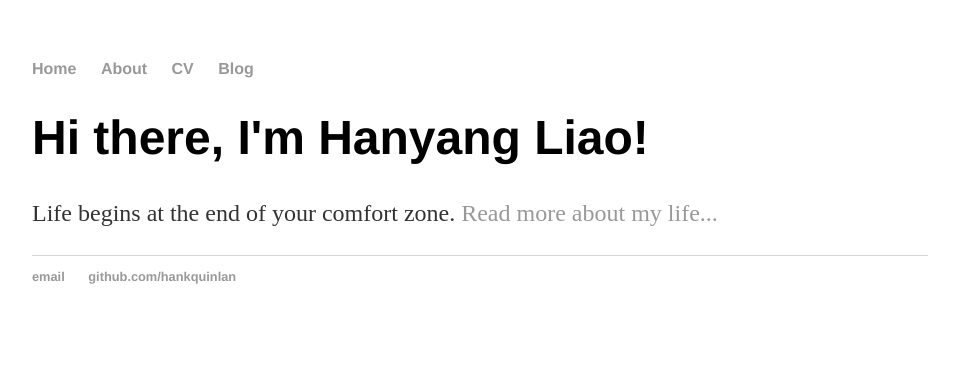
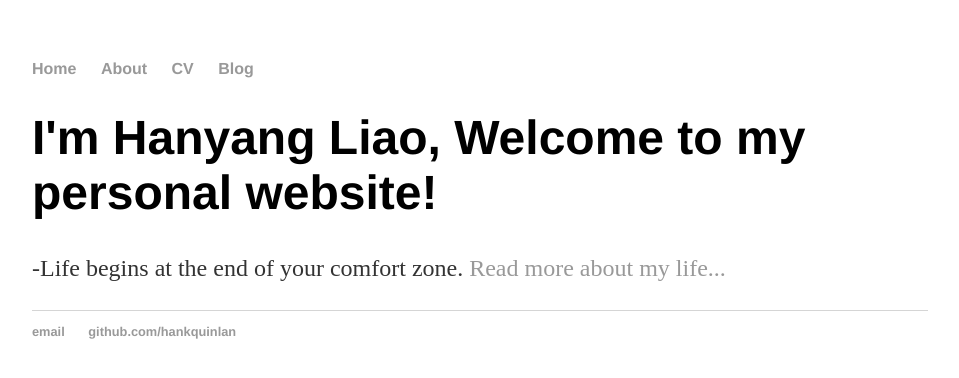
Before and after one commit to hanyangliao/hanyangliao.github.io, a Jekyll site: the page built from index.html, in a window 1280 px wide. Shown: the top 378 px of the page, without its empty margins (160-1119 px from the left). Built offline with Jekyll 4.4.1, drawn with Linux system fonts in a browser that asks for light colours.

Commit message:
Update index.html

```diff
--- a/index.html
+++ b/index.html
@@ -3,6 +3,6 @@ layout: default
 title: Hanyang Liao's Personal Website
 ---
 <div class="blurb">
-	<h1>Hi there, I'm Hanyang Liao!</h1>
-	<p>Life begins at the end of your comfort zone. <a href="/about">Read more about my life...</a></p>
+	<h1>I'm Hanyang Liao, Welcome to my personal website!</h1>
+	<p>-Life begins at the end of your comfort zone. <a href="/about">Read more about my life...</a></p>
 </div><!-- /.blurb -->
```
